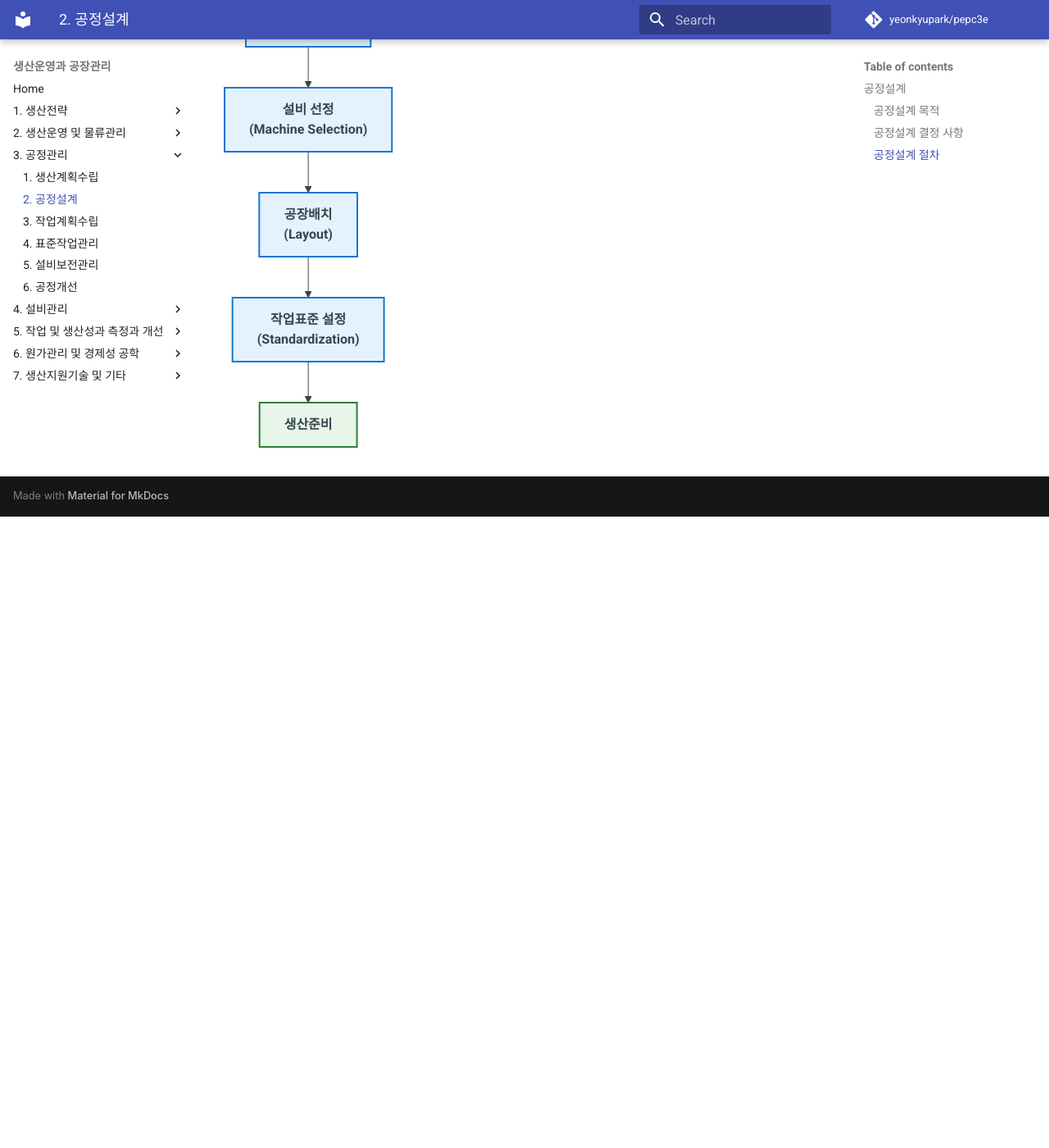
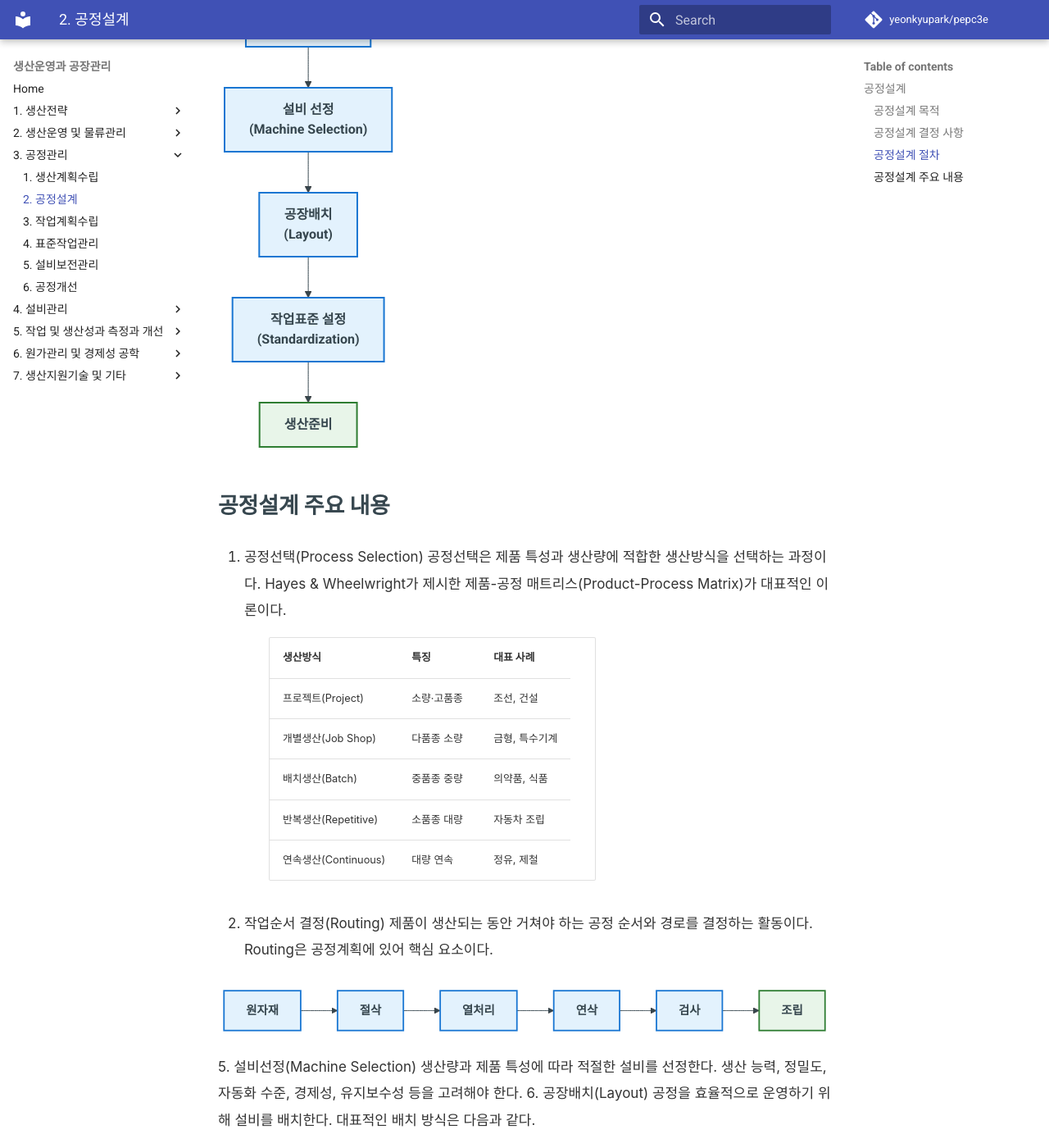
Before and after one commit to yeonkyupark/pepc3e, an MkDocs documentation site: the page built from docs/0302_process_design.md, in a window 1280 px wide and 1400 px high, scrolled down 1931 px. Shown: the whole window at 82% size. Built offline with MkDocs 1.6.1 and Material for MkDocs 9.7.7, drawn with Linux system fonts in a browser that asks for light colours; comment, search, counter and statistics services are not loaded; before the commit the page ends 2561 px from its top, so only the background shows below that; some of the changed text lies outside the part shown.

Commit message:
Enhance process design documentation with key concepts
Added detailed sections on process design, including process selection, routing, machine selection, layout, and standardization.

````diff
--- a/docs/0302_process_design.md
+++ b/docs/0302_process_design.md
@@ -56,3 +56,51 @@
     E --> F
     F --> G
 ```
+
+### 공정설계 주요 내용
+
+1. 공정선택(Process Selection)
+   공정선택은 제품 특성과 생산량에 적합한 생산방식을 선택하는 과정이다. Hayes & Wheelwright가 제시한 제품-공정 매트리스(Product-Process Matrix)가 대표적인 이론이다.
+
+    | 생산방식             | 특징     | 대표 사례    |
+    | ---------------- | ------ | -------- |
+    | 프로젝트(Project)    | 소량·고품종 | 조선, 건설   |
+    | 개별생산(Job Shop)   | 다품종 소량 | 금형, 특수기계 |
+    | 배치생산(Batch)      | 중품종 중량 | 의약품, 식품  |
+    | 반복생산(Repetitive) | 소품종 대량 | 자동차 조립   |
+    | 연속생산(Continuous) | 대량 연속  | 정유, 제철   |
+
+3. 작업순서 결정(Routing)
+   제품이 생산되는 동안 거쳐야 하는 공정 순서와 경로를 결정하는 활동이다. Routing은 공정계획에 있어 핵심 요소이다.
+
+   ```mermaid
+   flowchart LR
+    classDef process fill:#E3F2FD,stroke:#1976D2,stroke-width:2px,color:#000,font-weight:bold;
+    classDef final fill:#E8F5E9,stroke:#2E7D32,stroke-width:2px,color:#000,font-weight:bold;
+
+    A["원자재"]:::process
+    B["절삭"]:::process
+    C["열처리"]:::process
+    D["연삭"]:::process
+    E["검사"]:::process
+    F["조립"]:::final
+
+    A --> B
+    B --> C
+    C --> D
+    D --> E
+    E --> F
+   ```
+5. 설비선정(Machine Selection)
+   생산량과 제품 특성에 따라 적절한 설비를 선정한다. 생산 능력, 정밀도, 자동화 수준, 경제성, 유지보수성 등을 고려해야 한다.
+6. 공장배치(Layout)
+   공정을 효율적으로 운영하기 위해 설비를 배치한다. 대표적인 배치 방식은 다음과 같다.
+
+    | 배치 방식                          | 특징        |
+    | ------------------------------ | --------- |
+    | 기능별 배치(Process Layout)         | 다품종 소량생산  |
+    | 제품별 배치(Product Layout)         | 대량생산      |
+    | 셀 배치(Cellular Layout)          | 유사 제품군 생산 |
+    | 고정위치 배치(Fixed Position Layout) | 대형 제품 생산  |
+8. 작업표준(Standardization)
+   공정을 표준화하여 품질과 생산성을 확보한다. 작업표준에는 작업방법(Standard Method), 표준시간(Standard Time), 표준작업(Standard Work)과 같은 내용이 있다.
````
